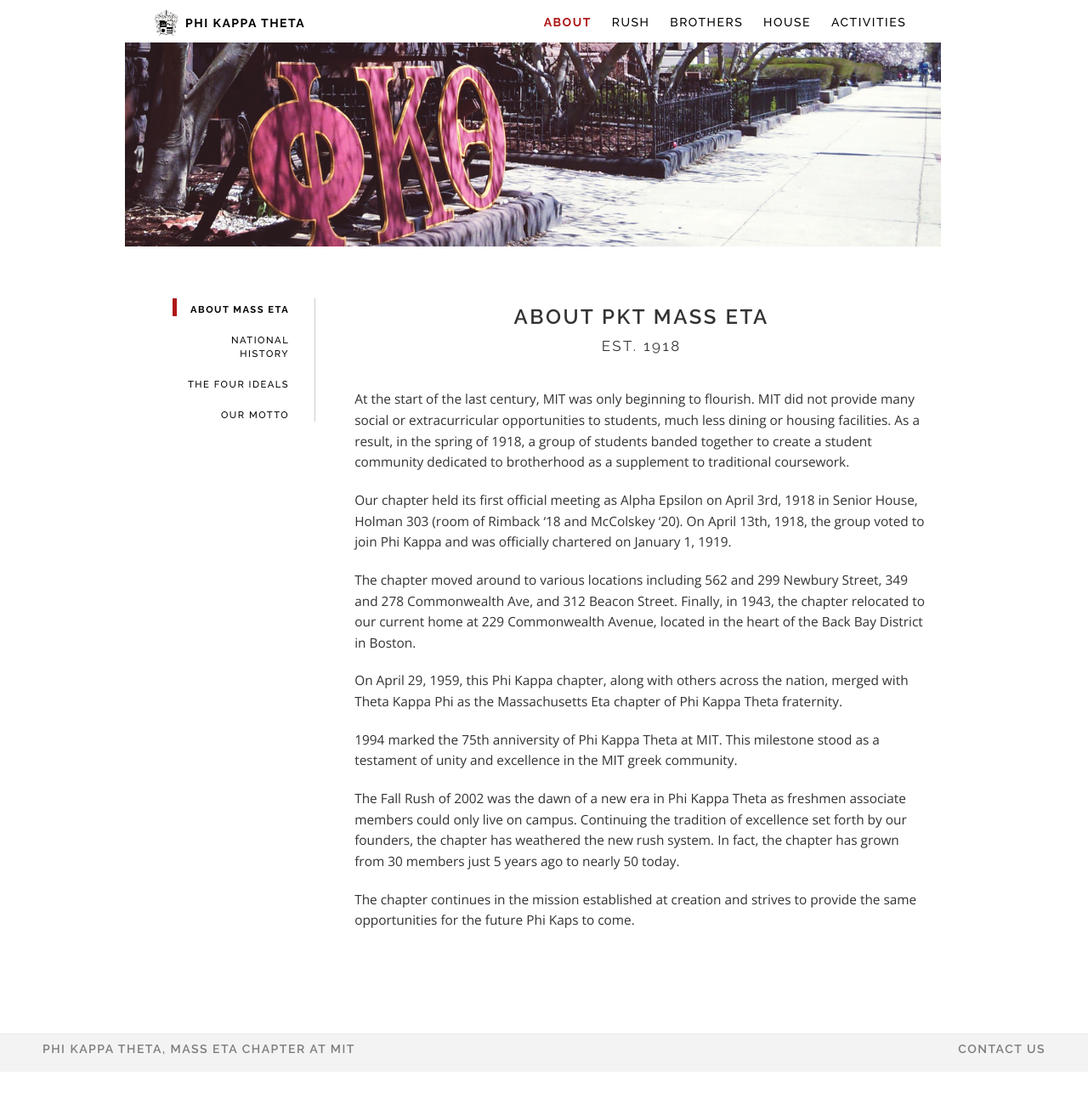
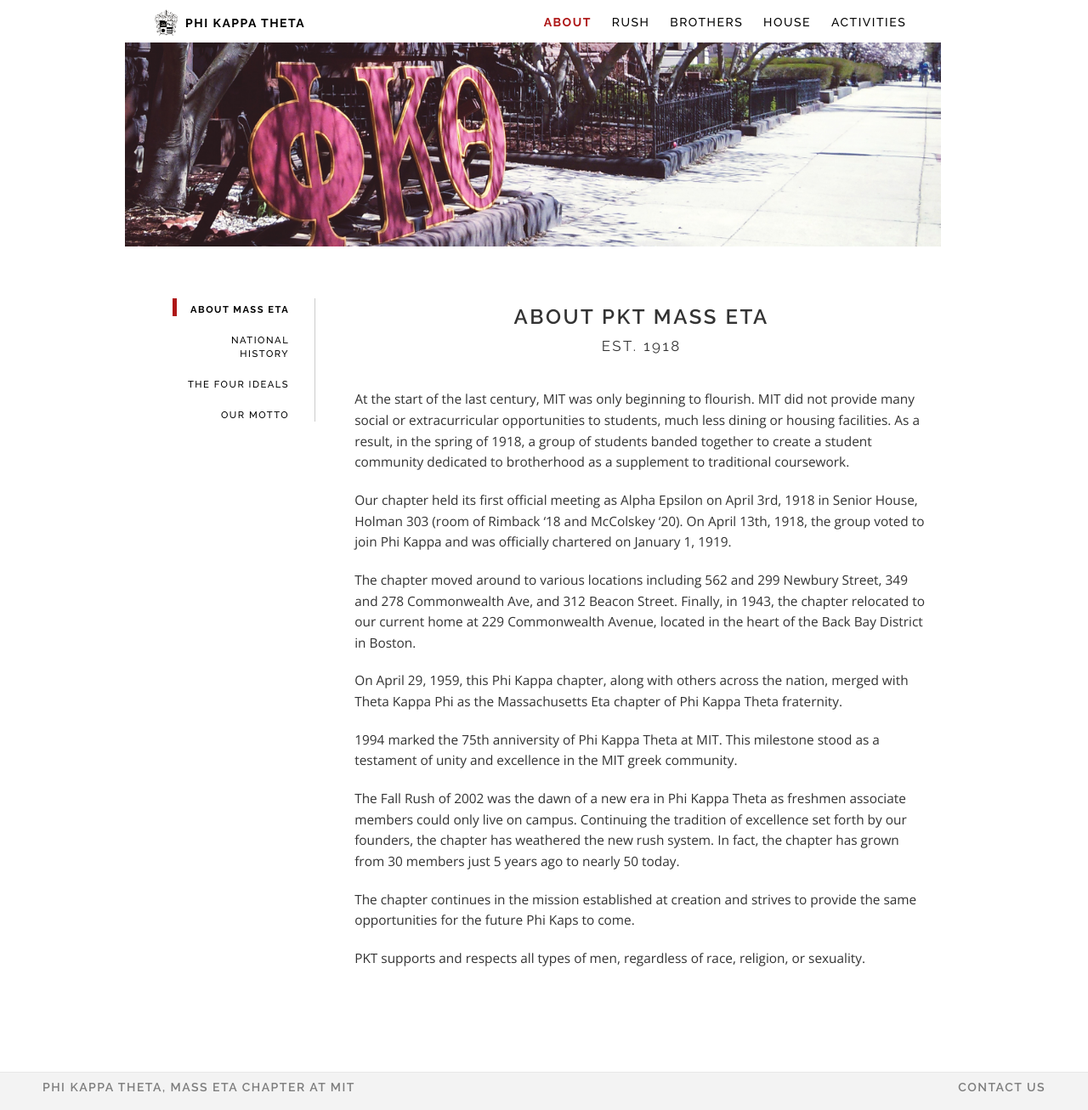
Before and after one commit to pktmasseta/pktmasseta.github.io, a Jekyll site: the page built from _about/index.md, in a window 1280 px wide. Shown: the whole page at 85% size. Built offline with Jekyll 4.4.1, drawn with Linux system fonts in a browser that asks for light colours; before the commit the page ends 1261 px from its top, so only the background shows below that.

Commit message:
Add diversity statement

```diff
--- a/_about/index.md
+++ b/_about/index.md
@@ -18,3 +18,5 @@
 The Fall Rush of 2002 was the dawn of a new era in Phi Kappa Theta as freshmen associate members could only live on campus. Continuing the tradition of excellence set forth by our founders, the chapter has weathered the new rush system. In fact, the chapter has grown from 30 members just 5 years ago to nearly 50 today.
 
 The chapter continues in the mission established at creation and strives to provide the same opportunities for the future Phi Kaps to come.
+
+PKT supports and respects all types of men, regardless of race, religion, or sexuality.
```
